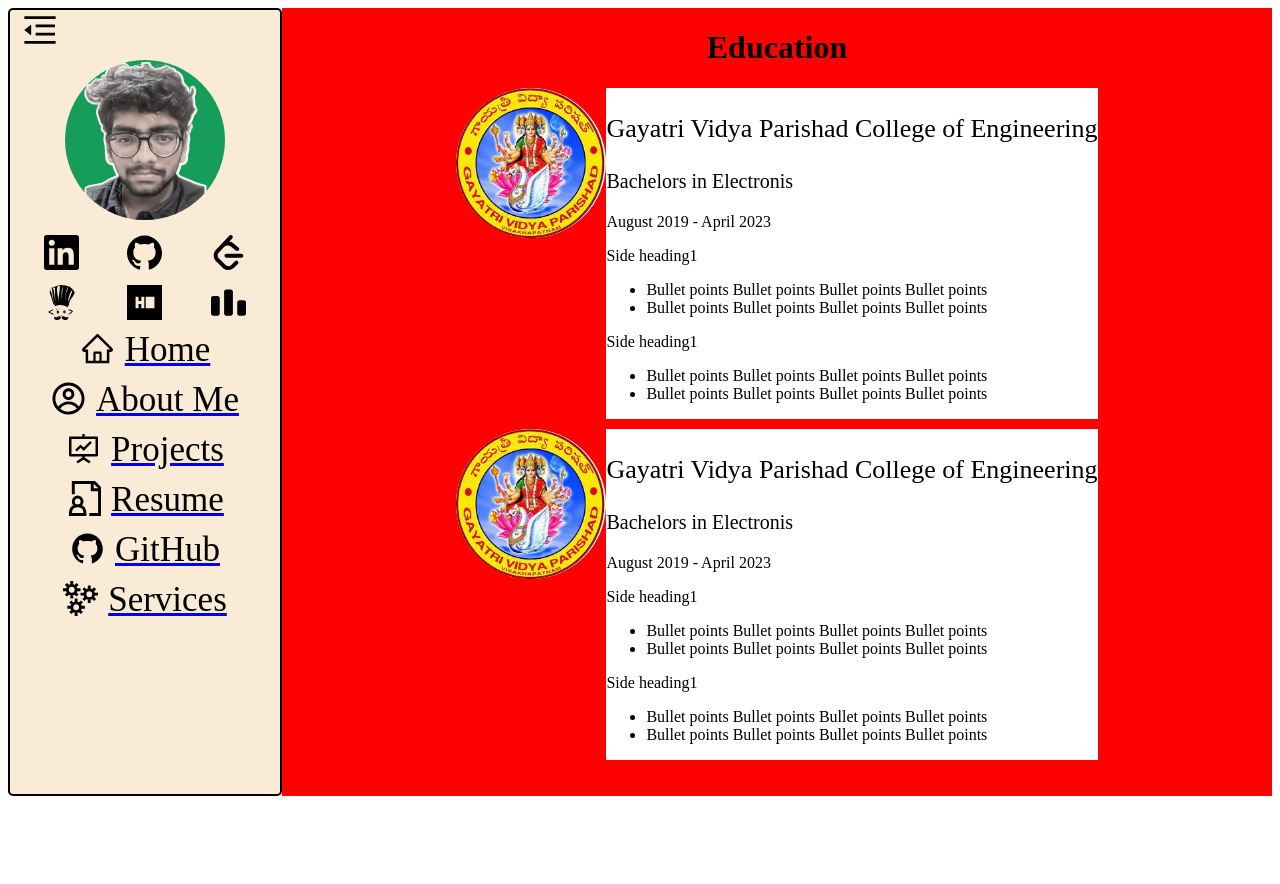
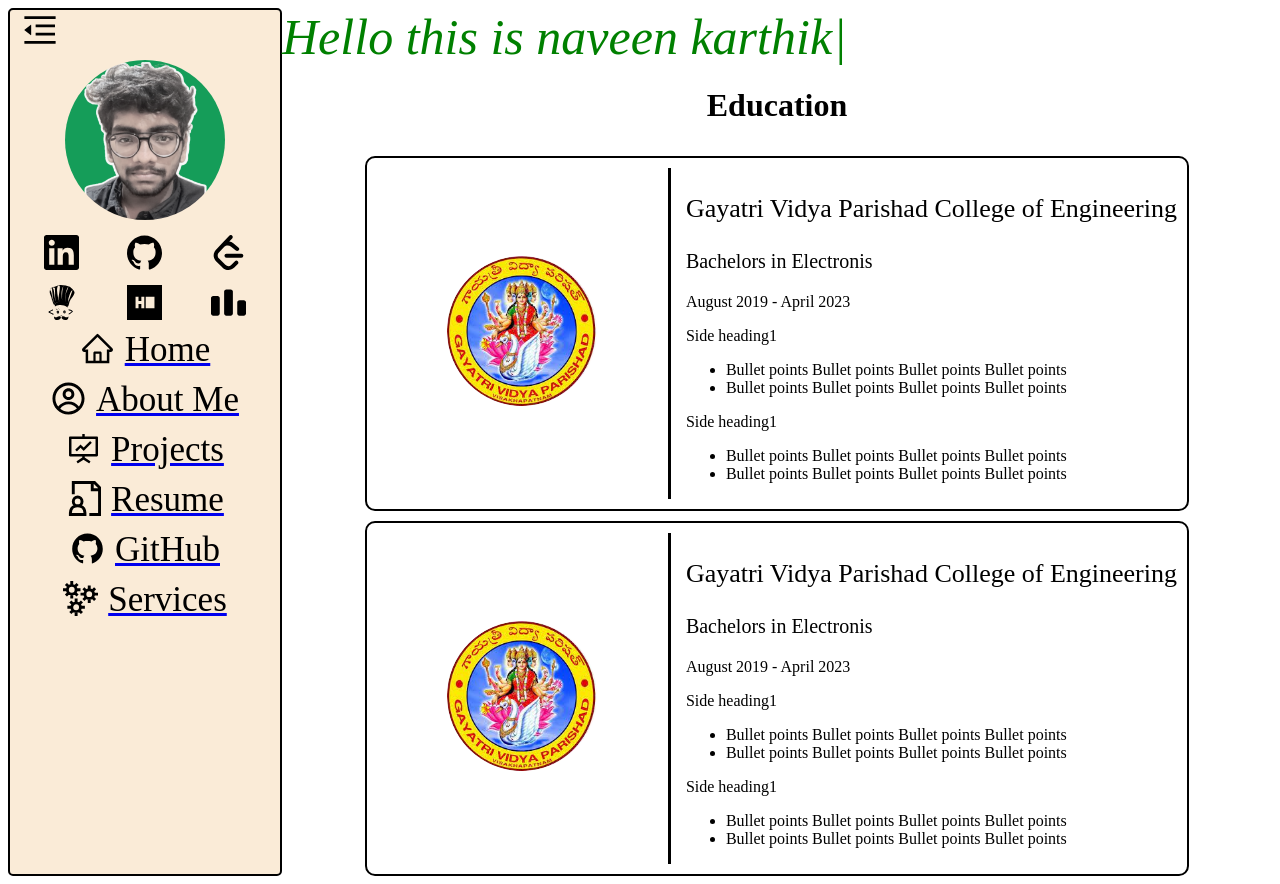
Before and after one commit to tireless-22/Portfolio, a React (Create React App) app: page / in a window 1280 px wide. Before the commit the page ends 804 px from the top, so only its background shows below. Built offline with nearby package versions, Linux system fonts and the light colour scheme.

Commit message:
added typewriter

```diff
--- a/package.json
+++ b/package.json
@@ -11,7 +11,9 @@
     "react-icons": "^4.3.1",
     "react-router-dom": "^6.3.0",
     "react-scripts": "5.0.1",
+    "react-simple-typewriter": "^3.0.1",
     "styled-components": "^5.3.5",
+    "typewriter-effect": "^2.18.2",
     "web-vitals": "^2.1.4"
   },
   "scripts": {
--- a/src/App.js
+++ b/src/App.js
@@ -23,7 +23,7 @@ const MainContainer = styled.div`
   display: flex;
   flex-direction: column;
   width: calc(100vw - 120px);
-  background-color: red;
+  /* background-color: red; */
 `;
 
 
--- a/src/Components/HomeComponents/Education.jsx
+++ b/src/Components/HomeComponents/Education.jsx
@@ -3,26 +3,35 @@ import styled from 'styled-components'
 import logo1 from "../../Images/Home/gpve_logo.jpg"
 import logo2 from "../../Images/Home/tirumala_logo.png"
 
-const Container=styled.div`
+const Container = styled.div`
+position: relative;
+
 
 `
-const Main=styled.div`
-
-
+const Main = styled.div`
   display: flex;
   flex-direction: row;
   justify-content: center;
   margin-bottom: 10px;
+  border: 2px solid black;
+  border-radius: 10px;
+  width:800px;
+  margin-left: 0px;
+  margin-right:0px;
+  margin:auto;
+  margin-top:10px;
+  padding:10px;
+`;
 
-`
 
 const ImageContainer = styled.div`
+  margin-left: 0px;
+  margin-right: 0px;
+  margin: auto;
+`;
 
 
-`
-
-
-const Image=styled.img`
+const Image = styled.img`
 
 	width:150px;
 	height: 150px;
@@ -31,6 +40,10 @@ const Image=styled.img`
 
 const ContentContainer=styled.div`
 	background-color: white;
+  border-width: 0px 0px 0px 3px;
+  border-color: black;
+  border-style: solid;
+  padding-left:15px;
 
 `
 const HeadingType1 = styled.p`
--- /dev/null
+++ b/src/Components/HomeComponents/HiThere.jsx
@@ -0,0 +1,29 @@
+import React from 'react'
+import Typewriter from "typewriter-effect"
+import styled from 'styled-components'
+
+
+const Type=styled.div`
+  font-size: 50px;
+  font-style: italic;
+  color: green;
+
+
+`
+
+
+const HiThere = () => {
+  return (
+    <Type>
+      <Typewriter
+        options={{
+          strings: ["Hello this is naveen karthik", "World is a good place like heaven"],
+          autoStart: true,
+          loop: true,
+        }}
+      />
+    </Type>
+  );
+}
+
+export default HiThere
--- a/src/Components/SideNav.jsx
+++ b/src/Components/SideNav.jsx
@@ -30,16 +30,18 @@ const Container = styled.div`
   background-color: antiquewhite;
   border: 2px solid black;
   border-radius: 5px;
+  position: static;
 `;
 const ToggleOn = styled.div`
   display: flex;
   width: 250px;
-  height: calc(100vh - 56px);
+  height: calc(100vh - 70px);
   flex-direction: column;
 `;
 
 const ImageContainer = styled.div`
   display: flex;
+
   justify-content: center;
   margin-top: 10px;
 `;
--- a/src/Pages/Home.jsx
+++ b/src/Pages/Home.jsx
@@ -1,7 +1,7 @@
 import React from 'react'
 import styled from 'styled-components'
 import Education from '../Components/HomeComponents/Education'
-
+import HiThere from '../Components/HomeComponents/HiThere'
 
 const Container=styled.div`
 	display: flex;
@@ -22,6 +22,10 @@ const Heading=styled.h1`
 const Home = () => {
 		return (
 			<Container>
+
+				<HiThere>
+
+				</HiThere>
 				<HeadingContainer>
 					<Heading>
 						Education
```
Also changed, not shown: 2 other files (tests, documents, lock files or other folders). Lines whose indentation alone changed are shown as unchanged.
